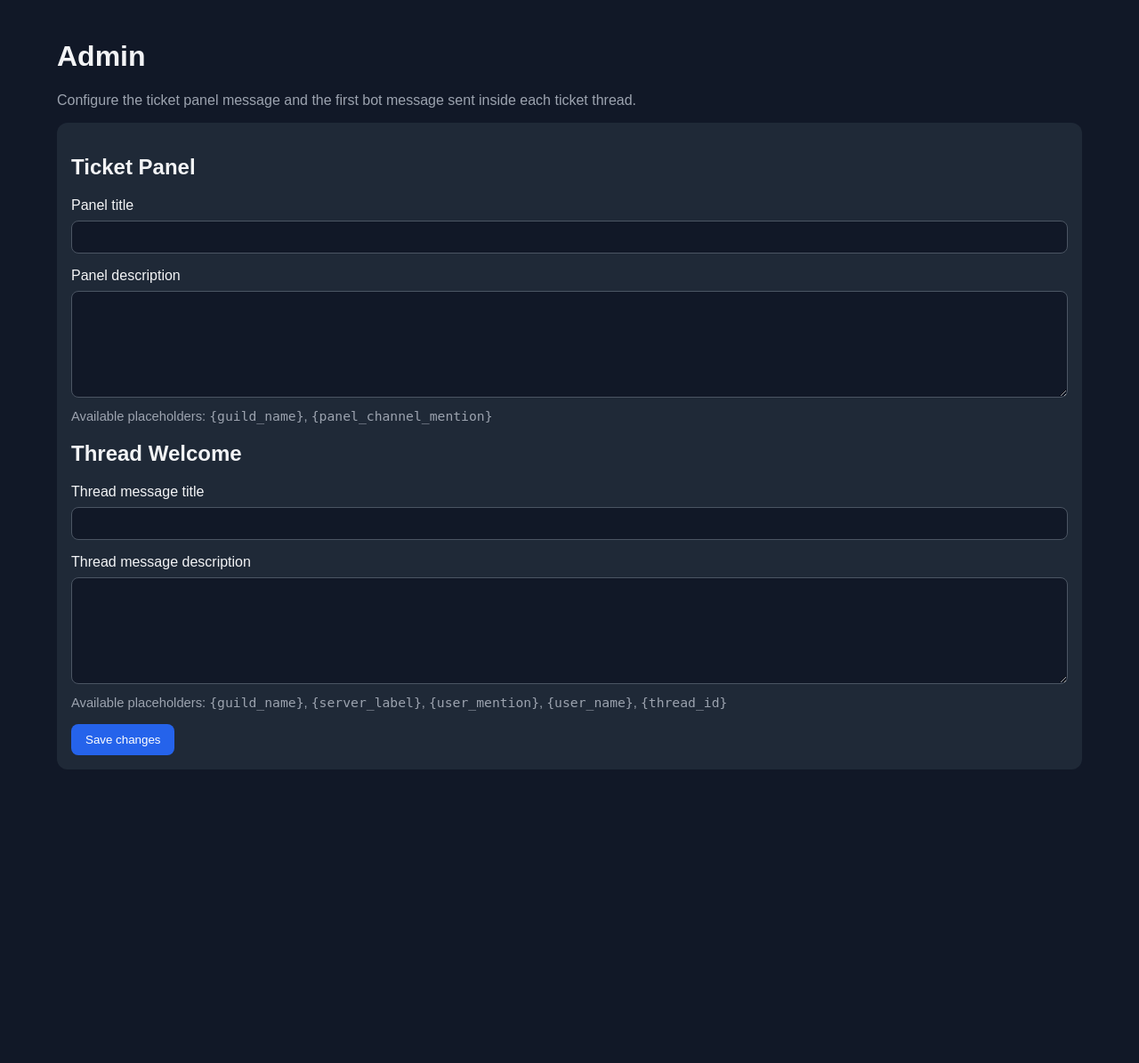
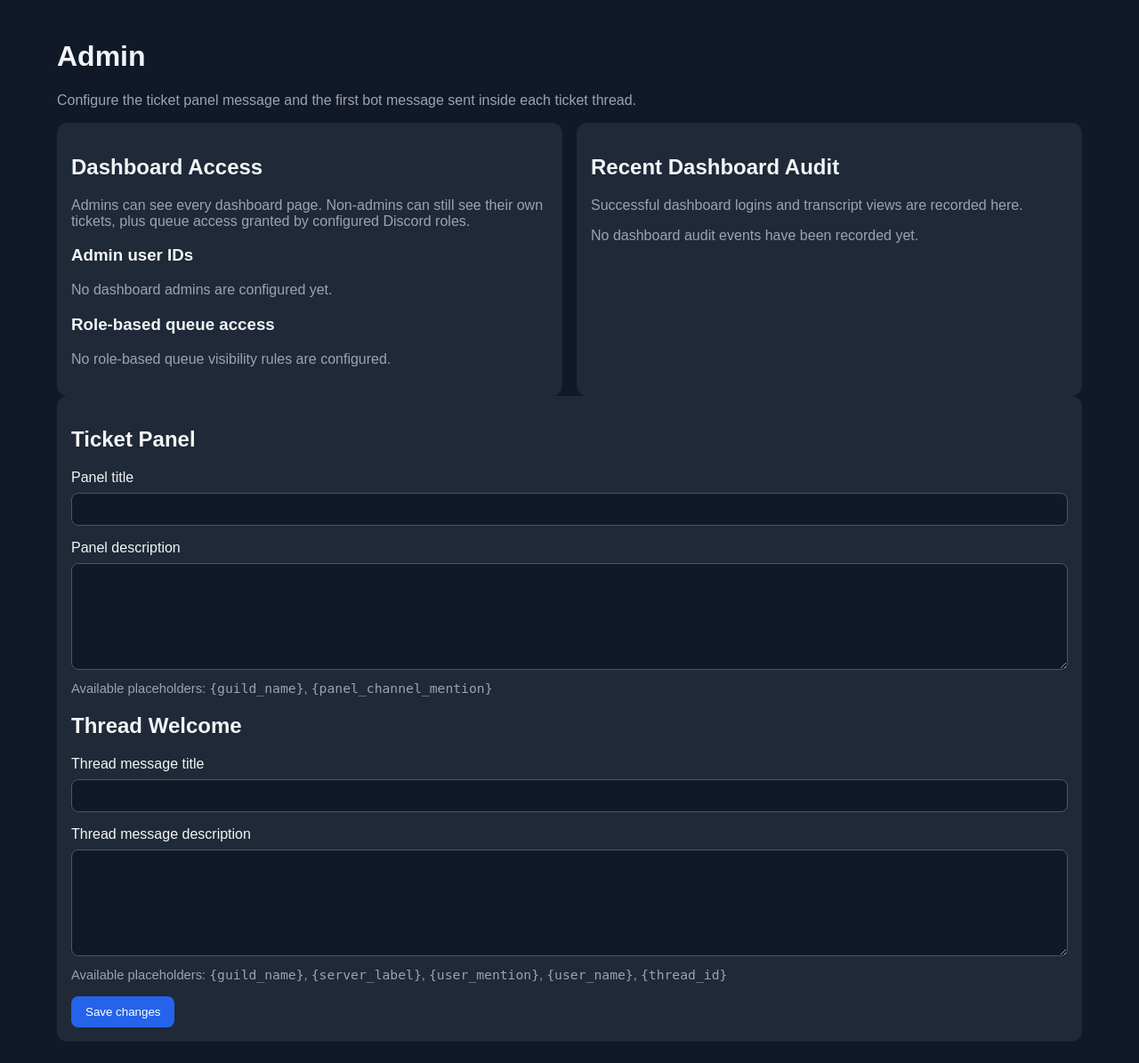
Before and after one commit to unseenmagik/Discord-Ticket-Bot, a FastAPI app: template support_ticket_bot/dashboard/templates/admin.html in a window 1280 px wide. Shown: the part 50-1245 px from the top of the page at 89% size. Before the commit the page ends 915 px from the top, so only its background shows below. Run offline with FastAPI, Linux system fonts and the light colour scheme; the template is opened without the code that fills it, so the values that code supplies are empty; parts of the project's set-up code (start-up, migrations or seed data) failed here and were passed over.

Commit message:
Add dashboard audit logging, access summaries, 403 page, and transcript DMs
Adds a friendly custom 403 Access Denied page for dashboard users without permission
Adds dashboard audit logging for successful Discord logins and transcript views
Adds an admin-page summary showing configured admin user IDs and role-based queue access
Adds a recent dashboard audit feed to the admin page
Sends the ticket opener a DM with the transcript link when their ticket is closed
Updates the database schema and README to document the new audit and notification behavior

```diff
--- a/support_ticket_bot/dashboard/app.py
+++ b/support_ticket_bot/dashboard/app.py
@@ -6,9 +6,11 @@ from pathlib import Path
 from urllib.parse import quote_plus
 
 from fastapi import Depends, FastAPI, Form, HTTPException, Request, status
+from fastapi.exception_handlers import http_exception_handler as fastapi_http_exception_handler
 from fastapi.responses import HTMLResponse, RedirectResponse
 from fastapi.staticfiles import StaticFiles
 from fastapi.templating import Jinja2Templates
+from starlette.exceptions import HTTPException as StarletteHTTPException
 
 from support_ticket_bot.config import BotSettings, load_settings
 from support_ticket_bot.dashboard.auth import (
@@ -29,7 +31,7 @@ from support_ticket_bot.dashboard.auth import (
 )
 from support_ticket_bot.db import DashboardDatabase
 from support_ticket_bot.transcript import TRANSCRIPTS_DIR
-from support_ticket_bot.utils import DEFAULT_MESSAGE_TEMPLATES
+from support_ticket_bot.utils import DEFAULT_MESSAGE_TEMPLATES, utc_now_iso
 
 BASE_DIR = Path(__file__).resolve().parent
 TEMPLATES = Jinja2Templates(directory=str(BASE_DIR / "templates"))
@@ -78,6 +80,62 @@ def _ticket_access_kwargs(viewer: DashboardViewer) -> dict[str, object]:
         "channel_ids": None if allow_all else viewer.allowed_channel_ids,
         "allow_all": allow_all,
     }
+
+
+def _queue_label_map(settings: BotSettings) -> dict[int, str]:
+    return {channel_id: label for label, channel_id in settings.server_targets.items()}
+
+
+def _build_role_access_summary(settings: BotSettings) -> list[dict[str, object]]:
+    queue_labels = _queue_label_map(settings)
+    rows: list[dict[str, object]] = []
+
+    for role_id in sorted(settings.dashboard_role_channel_access):
+        channel_ids = settings.dashboard_role_channel_access[role_id]
+        rows.append(
+            {
+                "role_id": role_id,
+                "access_scope": "Selected queues",
+                "queues": [
+                    {
+                        "channel_id": channel_id,
+                        "label": queue_labels.get(channel_id, "Unlabeled queue"),
+                    }
+                    for channel_id in channel_ids
+                ],
+            }
+        )
+
+    for role_id in sorted(settings.dashboard_role_full_access_ids):
+        rows.append(
+            {
+                "role_id": role_id,
+                "access_scope": "All tracked queues",
+                "queues": [],
+            }
+        )
+
+    return rows
+
+
+def _log_dashboard_audit_event(
+    request: Request,
+    *,
+    viewer: DashboardViewer,
+    event_type: str,
+    ticket_thread_id: int | None = None,
+    metadata: dict[str, object] | None = None,
+) -> None:
+    db: DashboardDatabase = request.app.state.db
+    db.add_audit_event(
+        event_type=event_type,
+        actor_discord_user_id=viewer.discord_user_id,
+        actor_username=viewer.username,
+        actor_display_name=viewer.display_name,
+        ticket_thread_id=ticket_thread_id,
+        metadata=metadata,
+        created_at=utc_now_iso(),
+    )
 
 
 def _parse_date(value: str | None) -> date | None:
@@ -153,6 +211,7 @@ async def lifespan(app: FastAPI):
     app.state.settings = settings
     app.state.db = DashboardDatabase(settings)
     app.state.db.ensure_app_settings_table()
+    app.state.db.ensure_dashboard_audit_table()
     yield
 
 
@@ -161,6 +220,24 @@ def create_app() -> FastAPI:
     static_dir = BASE_DIR / "static"
     if static_dir.exists():
         app.mount("/static", StaticFiles(directory=str(static_dir)), name="static")
+
+    @app.exception_handler(StarletteHTTPException)
+    async def http_exception_handler(request: Request, exc: StarletteHTTPException):
+        viewer = load_viewer_from_cookie(
+            request.app.state.settings.dashboard_secret_key,
+            request.cookies.get(SESSION_COOKIE_NAME),
+        )
+        if exc.status_code == status.HTTP_403_FORBIDDEN:
+            return TEMPLATES.TemplateResponse(
+                "403.html",
+                _template_context(
+                    request,
+                    viewer,
+                    message=getattr(exc, "detail", None) or "You do not have permission to access this page.",
+                ),
+                status_code=status.HTTP_403_FORBIDDEN,
+            )
+        return await fastapi_http_exception_handler(request, exc)
 
     @app.get("/favicon.ico", include_in_schema=False)
     async def favicon():
@@ -235,6 +312,12 @@ def create_app() -> FastAPI:
             secure=cookie_should_be_secure(settings),
             max_age=60 * 60 * 24 * 7,
         )
+        _log_dashboard_audit_event(
+            request,
+            viewer=viewer,
+            event_type="dashboard_login",
+            metadata={"is_admin": viewer.is_admin, "has_global_ticket_access": viewer.has_global_ticket_access},
+        )
         response.delete_cookie(STATE_COOKIE_NAME)
         return response
 
@@ -287,7 +370,9 @@ def create_app() -> FastAPI:
     @app.get("/admin", response_class=HTMLResponse)
     async def admin_page(request: Request, saved: int = 0, viewer: DashboardViewer = Depends(require_admin)):
         db: DashboardDatabase = request.app.state.db
+        settings: BotSettings = request.app.state.settings
         templates = db.get_message_templates()
+        audit_events = db.list_audit_events(limit=40)
         return TEMPLATES.TemplateResponse(
             "admin.html",
             _template_context(
@@ -295,6 +380,9 @@ def create_app() -> FastAPI:
                 viewer,
                 templates=templates,
                 saved=bool(saved),
+                admin_user_ids=settings.dashboard_admin_user_ids,
+                role_access_rows=_build_role_access_summary(settings),
+                audit_events=audit_events,
             ),
         )
 
@@ -342,6 +430,13 @@ def create_app() -> FastAPI:
         transcript_path = TRANSCRIPTS_DIR / f"{thread_id}.html"
         if not transcript_path.exists():
             raise HTTPException(status_code=404, detail="Transcript not found")
+        _log_dashboard_audit_event(
+            request,
+            viewer=viewer,
+            event_type="ticket_transcript_view",
+            ticket_thread_id=thread_id,
+            metadata={"status": ticket.get("status"), "server_label": ticket.get("server_label")},
+        )
         return HTMLResponse(content=transcript_path.read_text(encoding="utf-8"))
 
     return app
--- a/support_ticket_bot/dashboard/templates/admin.html
+++ b/support_ticket_bot/dashboard/templates/admin.html
@@ -6,6 +6,95 @@
 {% if saved %}
 <div class="notice">Message templates saved. New panels and new tickets will use the updated text.</div>
 {% endif %}
+
+<div class="split">
+    <div class="card">
+        <h2>Dashboard Access</h2>
+        <p class="muted">Admins can see every dashboard page. Non-admins can still see their own tickets, plus queue access granted by configured Discord roles.</p>
+
+        <h3>Admin user IDs</h3>
+        {% if admin_user_ids %}
+        <div class="bar-list">
+            {% for admin_user_id in admin_user_ids %}
+            <div><code>{{ admin_user_id }}</code></div>
+            {% endfor %}
+        </div>
+        {% else %}
+        <p class="muted">No dashboard admins are configured yet.</p>
+        {% endif %}
+
+        <h3>Role-based queue access</h3>
+        {% if role_access_rows %}
+        <table>
+            <thead>
+                <tr>
+                    <th>Role ID</th>
+                    <th>Scope</th>
+                    <th>Queues</th>
+                </tr>
+            </thead>
+            <tbody>
+                {% for row in role_access_rows %}
+                <tr>
+                    <td><code>{{ row.role_id }}</code></td>
+                    <td>{{ row.access_scope }}</td>
+                    <td>
+                        {% if row.queues %}
+                            {% for queue in row.queues %}
+                                <div>{{ queue.label }} (<code>{{ queue.channel_id }}</code>)</div>
+                            {% endfor %}
+                        {% else %}
+                        All tracked queues
+                        {% endif %}
+                    </td>
+                </tr>
+                {% endfor %}
+            </tbody>
+        </table>
+        {% else %}
+        <p class="muted">No role-based queue visibility rules are configured.</p>
+        {% endif %}
+    </div>
+
+    <div class="card">
+        <h2>Recent Dashboard Audit</h2>
+        <p class="muted">Successful dashboard logins and transcript views are recorded here.</p>
+        {% if audit_events %}
+        <table>
+            <thead>
+                <tr>
+                    <th>When</th>
+                    <th>Event</th>
+                    <th>User</th>
+                    <th>Ticket</th>
+                    <th>Details</th>
+                </tr>
+            </thead>
+            <tbody>
+                {% for event in audit_events %}
+                <tr>
+                    <td>{{ event.created_at }}</td>
+                    <td>{{ event.event_type }}</td>
+                    <td>{{ event.actor_display_name }} (<code>{{ event.actor_discord_user_id }}</code>)</td>
+                    <td>{% if event.ticket_thread_id %}<a href="/tickets/{{ event.ticket_thread_id }}">{{ event.ticket_thread_id }}</a>{% else %}—{% endif %}</td>
+                    <td>
+                        {% if event.metadata %}
+                            {% for key, value in event.metadata.items() %}
+                            <div><strong>{{ key }}:</strong> {{ value }}</div>
+                            {% endfor %}
+                        {% else %}
+                        —
+                        {% endif %}
+                    </td>
+                </tr>
+                {% endfor %}
+            </tbody>
+        </table>
+        {% else %}
+        <p class="muted">No dashboard audit events have been recorded yet.</p>
+        {% endif %}
+    </div>
+</div>
 
 <div class="card">
     <form method="post" action="/admin/messages">
```
Also changed, not shown: schema.sql (+14 -0 lines), support_ticket_bot/cogs/tickets.py (+30 -0 lines), support_ticket_bot/dashboard/templates/403.html (added, +13 -0 lines), support_ticket_bot/db.py (+89 -0 lines), README.md.
